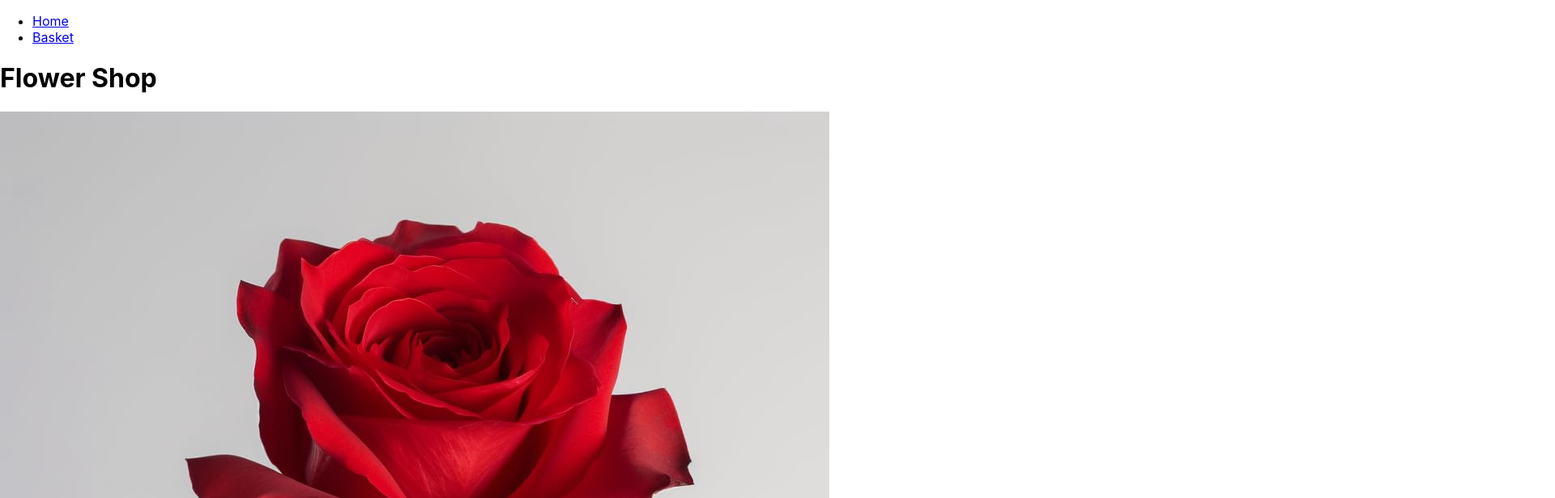
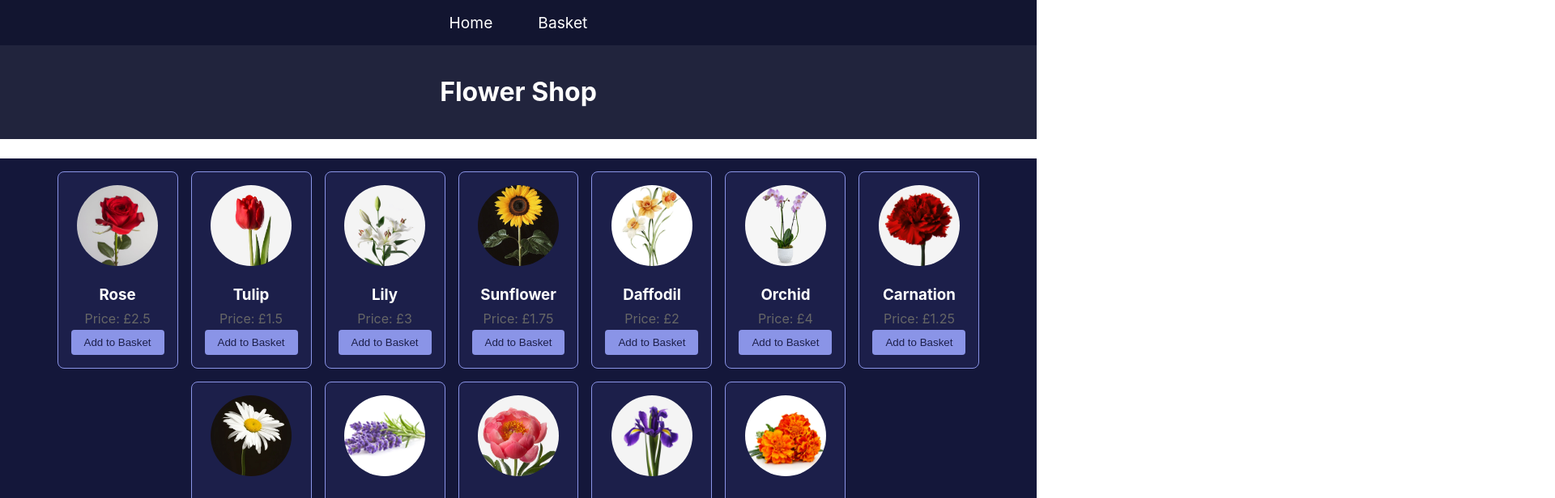
Before and after one commit to anumhaider/FlowerShop, a React (Create React App) app: page / in a window 1280 px wide. Shown: the top 616 px of the page at 81% size, 1920 px wide, since content can reach past the window. Built offline with nearby package versions, Linux system fonts and the light colour scheme; the HTML template or start-up script is replaced by a standard one.

Commit message:
styling the application

```diff
--- a/src/App.css
+++ b/src/App.css
@@ -1,13 +1,15 @@
 .App {
   font-family: 'Arial', sans-serif;
   margin: 0;
-  padding: 0;
+  padding: 24px;
+  color: #ffffff;
+  background-color: #121530;
 }
 
-h2 {
+h1 {
   text-align: center;
-  color: #333;
-  margin-top: 2rem;
+  color: #ffffff; /* White text */
+  margin-bottom: 24px;
 }
 
 p {
--- a/src/App.js
+++ b/src/App.js
@@ -6,6 +6,7 @@ import NotFound from './pages/NotFound';
 import NavBar from './components/NavBar/NavBar';
 import { ToastContainer } from 'react-toastify';
 import 'react-toastify/dist/ReactToastify.css';
+import './App.css'
 
 const App = () => {
   const [basket, setBasket] = useState([]);
--- a/src/components/Basket/Basket.css
+++ b/src/components/Basket/Basket.css
@@ -1,25 +1,56 @@
+.basket {
+  padding: 24px;
+  background-color: #14173a;
+  color: #ffffff;
+}
+
+.basket h2 {
+  text-align: center;
+  color: #ffffff;
+  margin-bottom: 24px;
+}
+
+.basket-items {
+  display: flex;
+  flex-direction: column;
+  gap: 16px;
+}
+
 .basket-item {
   display: flex;
-    align-items: center;
-    border: 1px solid #ddd;
-    padding: 1rem;
-    margin: 1rem;
+  background-color: #1c1f4a;
   border-radius: 8px;
+  padding: 16px;
 }
 
 .basket-item img {
-    width: 50px;
-    height: 50px;
-    margin-right: 20px;
+  width: 80px;
+  height: 80px;
+  object-fit: cover;
   border-radius: 8px;
+  margin-right: 16px;
 }
 
-  .checkout-button {
-    background-color: #ff6f61;
-    color: white;
-    padding: 10px 20px;
+.basket-item-details {
+  flex-grow: 1;
+}
+
+.basket-item-controls button {
+  background-color: #8a94e7;
+  color: #1c1f4a;
   border: none;
-    border-radius: 5px;
+  border-radius: 4px;
+  padding: 4px 8px;
+  margin: 4px;
   cursor: pointer;
-    margin-top: 20px;
 }
+
+.basket-item-controls button:hover {
+  background-color: #a1abe7;
+}
+
+.basket-total {
+  text-align: right;
+  margin-top: 16px;
+  font-size: 1.2em;
+}
--- a/src/components/Basket/Basket.js
+++ b/src/components/Basket/Basket.js
@@ -1,26 +1,35 @@
 import React from 'react';
+import './Basket.css';
 
 const Basket = ({ basket, updateQuantity, removeFromBasket }) => {
-  const total = basket.reduce((acc, flower) => acc + flower.price * flower.quantity, 0);
+  const totalAmount = basket.reduce((sum, item) => sum + item.price * item.quantity, 0);
 
   return (
-    <div>
+    <div className="basket">
       <h2>Your Basket</h2>
-      {basket.length === 0 && <p>Your basket is empty</p>}
-      {basket.map(flower => (
-        <div key={flower.id}>
-          <h4>{flower.name}</h4>
-          <p>Price: £{flower.price}</p>
-          <input
-            type="number"
-            value={flower.quantity}
-            onChange={(e) => updateQuantity(flower.id, e.target.value)}
-            min="1"
-          />
-          <button onClick={() => removeFromBasket(flower.id)}>Remove</button>
+      {basket.length === 0 ? (
+        <p>Your basket is empty.</p>
+      ) : (
+        <div className="basket-items">
+          {basket.map((item) => (
+            <div key={item.id} className="basket-item">
+              <img src={item.image} alt={item.name} />
+              <div className="basket-item-details">
+                <h3>{item.name}</h3>
+                <p>${item.price} x {item.quantity}</p>
+                <div className="basket-item-controls">
+                  <button onClick={() => updateQuantity(item.id, item.quantity + 1)}>+</button>
+                  <button onClick={() => updateQuantity(item.id, item.quantity - 1)} disabled={item.quantity <= 1}>-</button>
+                  <button onClick={() => removeFromBasket(item.id)}>Remove</button>
+                </div>
+              </div>
+            </div>
+          ))}
+          <div className="basket-total">
+            <h3>Total: ${totalAmount.toFixed(2)}</h3>
+          </div>
         </div>
-      ))}
-      <h3>Total: £{total.toFixed(2)}</h3>
+      )}
     </div>
   );
 };
--- a/src/components/FlowerCard/FlowerCard.css
+++ b/src/components/FlowerCard/FlowerCard.css
@@ -1,13 +1,42 @@
-.flower-item {
-    border: 1px solid #ddd;
-    padding: 1rem;
-    text-align: center;
-    margin: 1rem;
-    border-radius: 8px;
-  }
+.flower-card {
+  background-color: #1c1f4a;
+  border: 1px solid #8a94e7;
+  border-radius: 8px;
+  padding: 16px;
+  text-align: center;
+  color: #ffffff;
+  transition: transform 0.2s;
+}
 
-  .flower-item img {
-    width: 100%;
-    height: auto;
-    border-radius: 8px;
-  }
+.flower-card img {
+  width: 100px;
+  height: 100px;
+  object-fit: cover;
+  border-radius: 50%;
+  margin-bottom: 12px;
+}
+
+.flower-card h3 {
+  margin: 8px 0;
+}
+
+.flower-card p {
+  margin: 4px 0;
+}
+
+.flower-card button {
+  background-color: #8a94e7;
+  color: #1c1f4a;
+  border: none;
+  border-radius: 4px;
+  padding: 8px 16px;
+  cursor: pointer;
+}
+
+.flower-card button:hover {
+  background-color: #a1abe7;
+}
+
+.flower-card:hover {
+  transform: scale(1.05);
+}
--- a/src/components/FlowerCard/FlowerCard.js
+++ b/src/components/FlowerCard/FlowerCard.js
@@ -1,4 +1,5 @@
 import React from 'react';
+import './FlowerCard.css';
 
 const FlowerCard = ({ flower, addToBasket }) => (
   <div className="flower-card">
--- a/src/components/FlowerList/FlowerList.css
+++ b/src/components/FlowerList/FlowerList.css
@@ -1,23 +1,8 @@
 .flower-list {
   display: flex;
-  justify-content: space-around;
   flex-wrap: wrap;
-  padding: 2rem;
-  gap: 20px;
+  gap: 16px;
+  justify-content: center;
+  padding: 16px;
+  background-color: #14173a;
 }
-
-.flower-item {
-  border: 1px solid #ddd;
-  padding: 1rem;
-  text-align: center;
-  margin: 1rem;
-  border-radius: 8px;
-  width: calc(20% - 40px); /* Adjust width based on the desired number of items per row */
-  box-sizing: border-box;
-}
-
-.flower-item img {
-  width: 100%;
-  height: auto;
-  border-radius: 8px;
-}
--- a/src/components/FlowerList/FlowerList.js
+++ b/src/components/FlowerList/FlowerList.js
@@ -1,5 +1,6 @@
 import React from 'react';
 import FlowerCard from '../FlowerCard/FlowerCard';
+import './FlowerList.css';
 
 const FlowerList = ({ flowers, addToBasket }) => (
   <div className="flower-list">
--- a/src/components/NavBar/NavBar.css
+++ b/src/components/NavBar/NavBar.css
@@ -1,12 +1,37 @@
-header {
-    background-color: #ff6f61;
-    color: white;
-    padding: 1rem;
-    text-align: center;
-  }
+.navbar {
+  background-color: #121530;
+  padding: 16px;
+  display: flex;
+  justify-content: center;
+}
 
-  nav a {
-    margin: 0 10px;
-    color: white;
-    text-decoration: none;
-  }
+.nav-list {
+  list-style-type: none;
+  display: flex;
+  gap: 24px;
+  margin: 0;
+  padding: 0;
+}
+
+.nav-item {
+  position: relative;
+}
+
+.nav-link {
+  color: #ffffff;
+  text-decoration: none;
+  font-size: 1.2em;
+  padding: 8px 16px;
+  border-radius: 4px;
+  transition: background-color 0.3s, color 0.3s;
+}
+
+.nav-link:hover {
+  background-color: #8a94e7;
+  color: #121530;
+}
+
+.nav-link:active {
+  background-color: #a1abe7;
+  color: #121530;
+}
--- a/src/components/NavBar/NavBar.js
+++ b/src/components/NavBar/NavBar.js
@@ -1,11 +1,16 @@
 import React from 'react';
 import { Link } from 'react-router-dom';
+import './NavBar.css';
 
 const NavBar = () => (
-  <nav>
-    <ul>
-      <li><Link to="/">Home</Link></li>
-      <li><Link to="/basket">Basket</Link></li>
+  <nav className="navbar">
+    <ul className="nav-list">
+      <li className="nav-item">
+        <Link to="/" className="nav-link">Home</Link>
+      </li>
+      <li className="nav-item">
+        <Link to="/basket" className="nav-link">Basket</Link>
+      </li>
     </ul>
   </nav>
 );
--- /dev/null
+++ b/src/pages/Home.css
@@ -0,0 +1,5 @@
+h1 {
+    margin: 0;
+    padding: 1.2em 0;
+    background-color: #121530ee;
+}
--- a/src/pages/Home.js
+++ b/src/pages/Home.js
@@ -2,6 +2,7 @@ import React from 'react';
 import FlowerList from '../components/FlowerList/FlowerList';
 import { toast } from 'react-toastify';
 import { images } from '../constants/images';
+import './Home.css';
 
 const flowers = [
   { id: 1, name: 'Rose', price: 2.5, image: images.rose },
```
Lines whose indentation alone changed are shown as unchanged.
